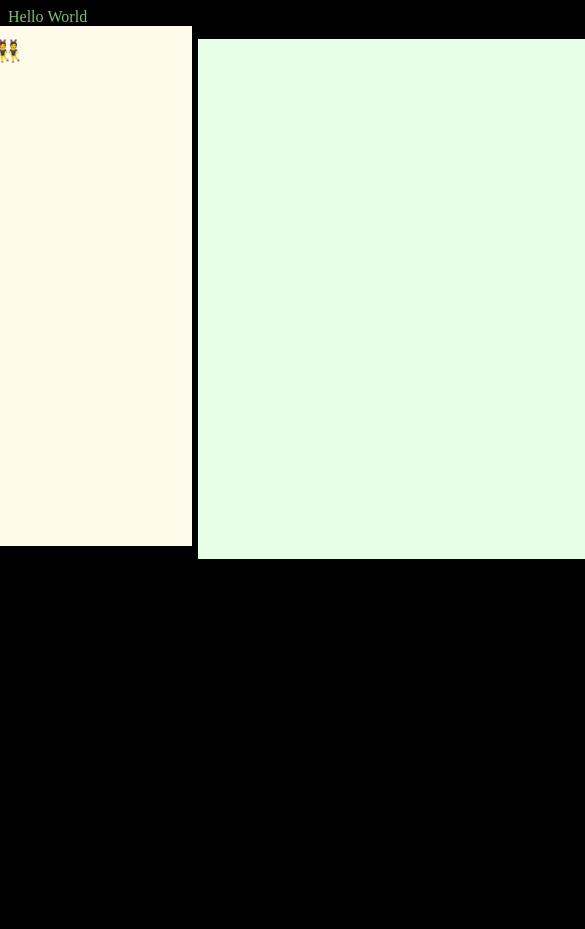
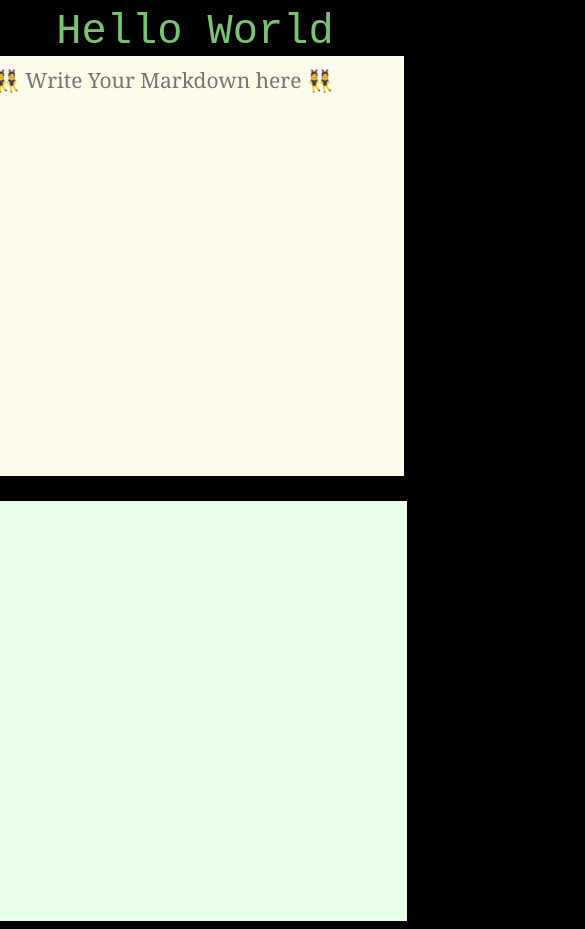
Before and after one commit to nuoxoxo/interview_react_confirmation_component, a React (Vite) app: page / in a window 390 px wide. Shown: the top 929 px of the page, 585 px wide, since content can reach past the window. Before the commit the page ends 844 px from the top, so only its background shows below. Built offline with nearby package versions, Linux system fonts and the light colour scheme.

Commit message:
gig : fix Sass

```diff
--- a/src/App.scss
+++ b/src/App.scss
@@ -21,7 +21,7 @@ body {
   justify-content: center;
 }
 
-.container-row {
+.container-hello {
   font-family: $Font-1;
   font-size: $Size-2;
   color: $TextColor;
@@ -67,3 +67,19 @@ textarea {
   font-family: Georgia;
   font-size: 21px;
 }
+
+@media (max-width: 960px) {
+  .mdp-body {
+    flex-direction: column;
+  }
+
+  .container-hello {
+    font-size: $Size-1;
+  }
+
+  .input, .output {
+    width: 400px;
+    height: 400px;
+  }
+
+}
```
